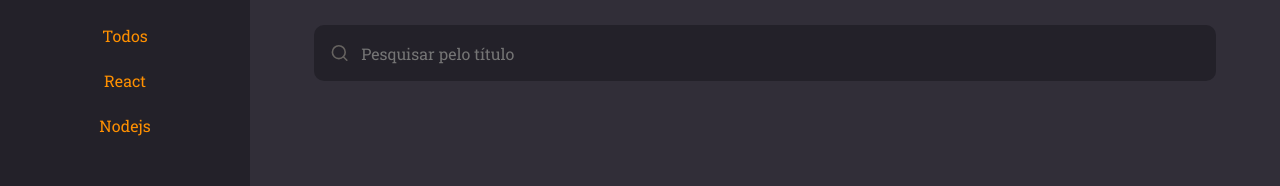
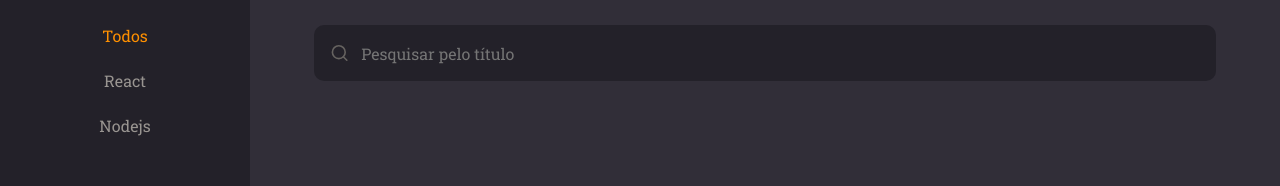
Before and after one commit to smoothemerson/rocketnotes-frontend, a React (Vite) app: page / in a window 1280 px wide. Shown: the part 144-330 px from the top of the page. Built offline with nearby package versions, Linux system fonts and the light colour scheme.

Commit message:
fix: isActive prop

```diff
--- a/src/components/ButtonText/index.jsx
+++ b/src/components/ButtonText/index.jsx
@@ -1,10 +1,10 @@
 import { Container } from './styles'
 
-export function ButtonText({ title, isActive = false, ...rest }){
-  return(
+export function ButtonText({ title, isActive = false, ...rest }) {
+  return (
     <Container
       type="button"
-      $isactive={isActive.toString()}
+      $isactive={isActive}
       {...rest}
     >
       {title}
```
